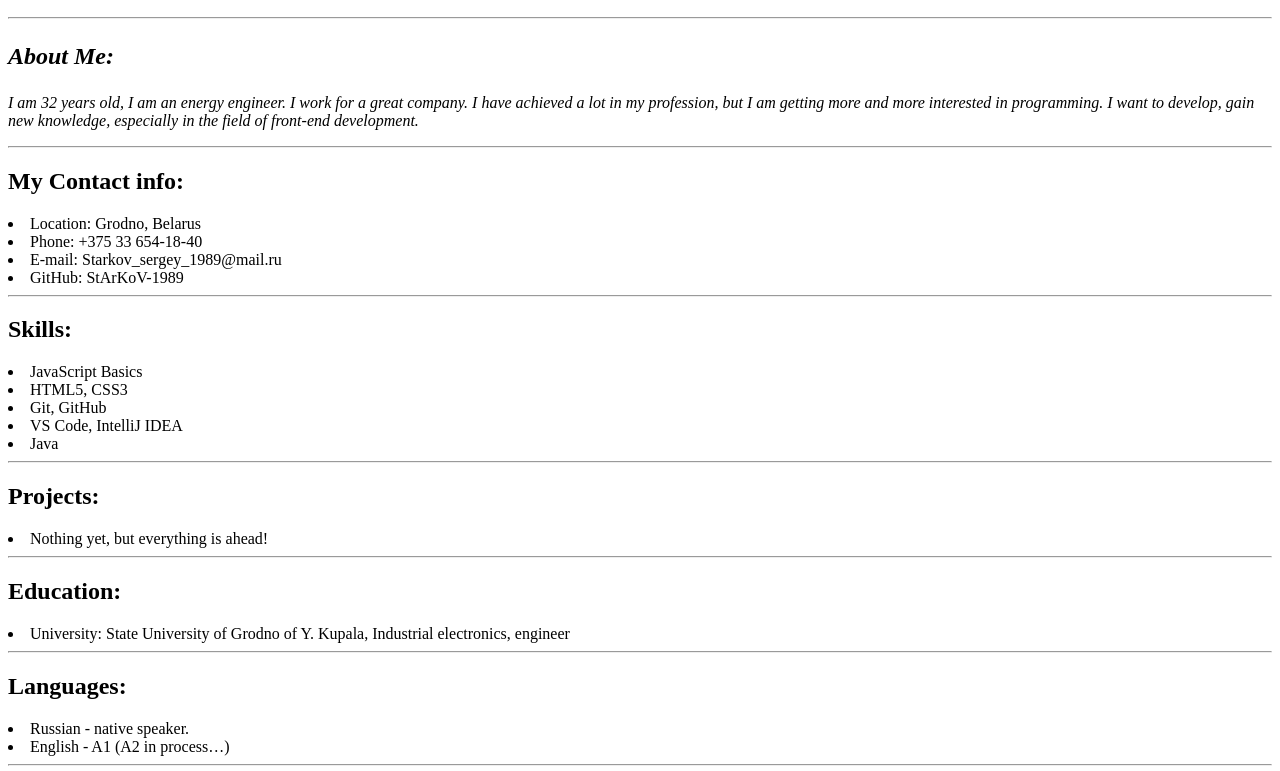
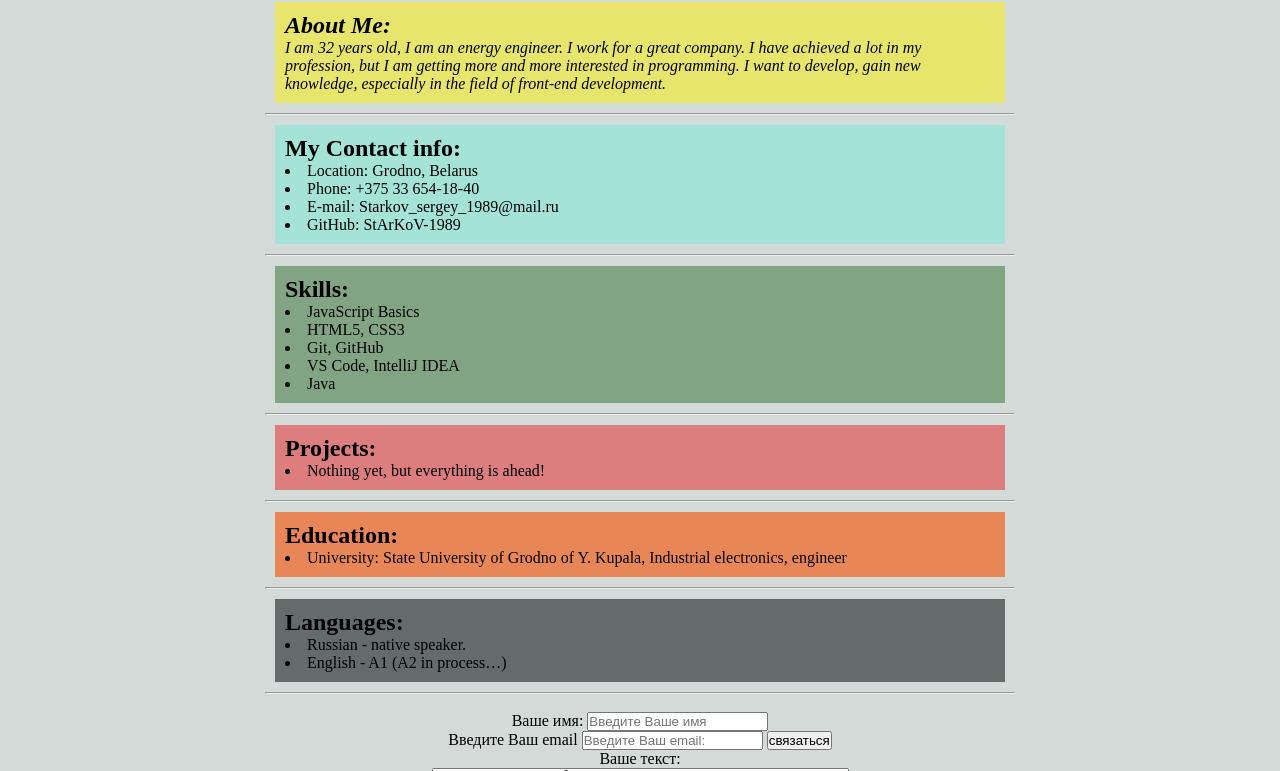
Before and after one commit to StArKoV-1989/rsschool-cv, a plain HTML site: page index.html in a window 1280 px wide. Shown: the part 555-1326 px from the top of the page. Drawn offline with Linux system fonts and the light colour scheme.

Commit message:
feat: added page styling

```diff
--- a/index.html
+++ b/index.html
@@ -6,48 +6,61 @@
     <meta http-equiv="X-UA-Compatible" content="IE=edge">
     <meta name="viewport" content="width=device-width, initial-scale=1.0">
     <title>Starkov Sergei</title>
-    <link rel="stylesheet" href="style.css">
+    <link  href="style.css" rel="stylesheet"/>
 </head>
 <body>
     <SCRIPT>
       alert('Hello rsschool!')
     </SCRIPT>
+    <div class="container">
     <h1>rsschool-CV</h1>
-<div class="info">
-    <img src="1.jpg" alt="this is my photo!" class="avatar"></td>
+    <img src="1.jpg"  class="ava" alt="this is my photo!" />
+</td>
            <h1 > Старков Сергей Анатольевич  </h1>
         <hr>
+    <div class="info tb_yellow">
         <h2 ><p> <em> About Me: </p> </h2>
         <p> I am 32 years old, I am an energy engineer.
             I work for a great company.
             I have achieved a lot in my profession, but I am getting more and more interested in programming.
             I want to develop, gain new knowledge, especially in the field of front-end development.</p> </em>
-
+    </div>
             <hr>
+    <div class="info tb_blue">
         <h2>My Contact info:</h2>
         <li> Location: Grodno, Belarus </li>
         <li> Phone: +375 33 654-18-40 </li>
         <li> E-mail: Starkov_sergey_1989@mail.ru </li>
         <li> GitHub: StArKoV-1989 </li>
+    </div>
 <hr>
+    <div class="info tb_green">
         <h2>Skills:</h2>
         <li>JavaScript Basics</li>
         <li>HTML5, CSS3</li>
         <li>Git, GitHub</li>
         <li>VS Code, IntelliJ IDEA</li>
         <li>Java</li>
+    </div>
         <hr>
+    <div class="info tb_red">
         <h2>Projects:</h2>
         <li>Nothing yet, but everything is ahead! </li>
+    </div>
 <hr>
+    <div class="info tb_orange">
         <h2>Education:</h2>
         <Li> University: State University of Grodno of Y. Kupala, Industrial electronics, engineer </Li>
+    </div>
 <hr>
+        <div class="info tb_grey">
         <h2>Languages:</h2>
         <li> Russian - native speaker. </li>
         <Li> English - A1 (A2 in process…)</Li>
+    </div>
 <hr>
- <form action="/"
+<br>
+    <form action="/">
     <label for="name">Ваше имя:</label>
    <input type="text" id='name'
    placeholder="Введите Ваше имя">
@@ -61,6 +74,7 @@
     <br>
     <textarea name="" id="text" cols="50" rows="10">Введите Ваше сообщение...</textarea>
     </form>
+    <br>
     </div>
 </body>
 </html>
--- a/style.css
+++ b/style.css
@@ -0,0 +1,42 @@
+*{
+    padding: 0;
+    margin: 0;
+}
+body {
+margin-top: 0%;
+background-color: rgb(211, 218, 216);
+color: #0f141e
+font-size 16 px;
+}
+.ava {
+    width: 350px;
+    border-radius:25% / 10%; ;
+    box-shadow: 16px 14px 17px 14px rgba(0, 0, 0,25%) ;
+    }
+    .info {
+        text-align: left;
+padding: 10px;
+margin: 10px;
+border: 15px;
+    }
+    .tb_red {
+        background-color: rgba(226, 57, 57, 0.568);
+    }
+    .tb_green {
+        background-color: rgb(129, 165, 131);
+    }
+    .tb_blue {
+        background-color: rgb(163, 228, 214);
+    }
+    .tb_yellow {
+        background-color: rgb(231, 229, 108);
+    }.tb_orange {
+        background-color: rgb(233, 134, 88);
+    }.tb_grey {
+        background-color: rgb(100, 107, 106);
+    }
+    .container {
+        max-width: 750px;
+        margin:auto;
+        text-align: center;
+    }
```
Lines whose indentation alone changed are shown as unchanged.
